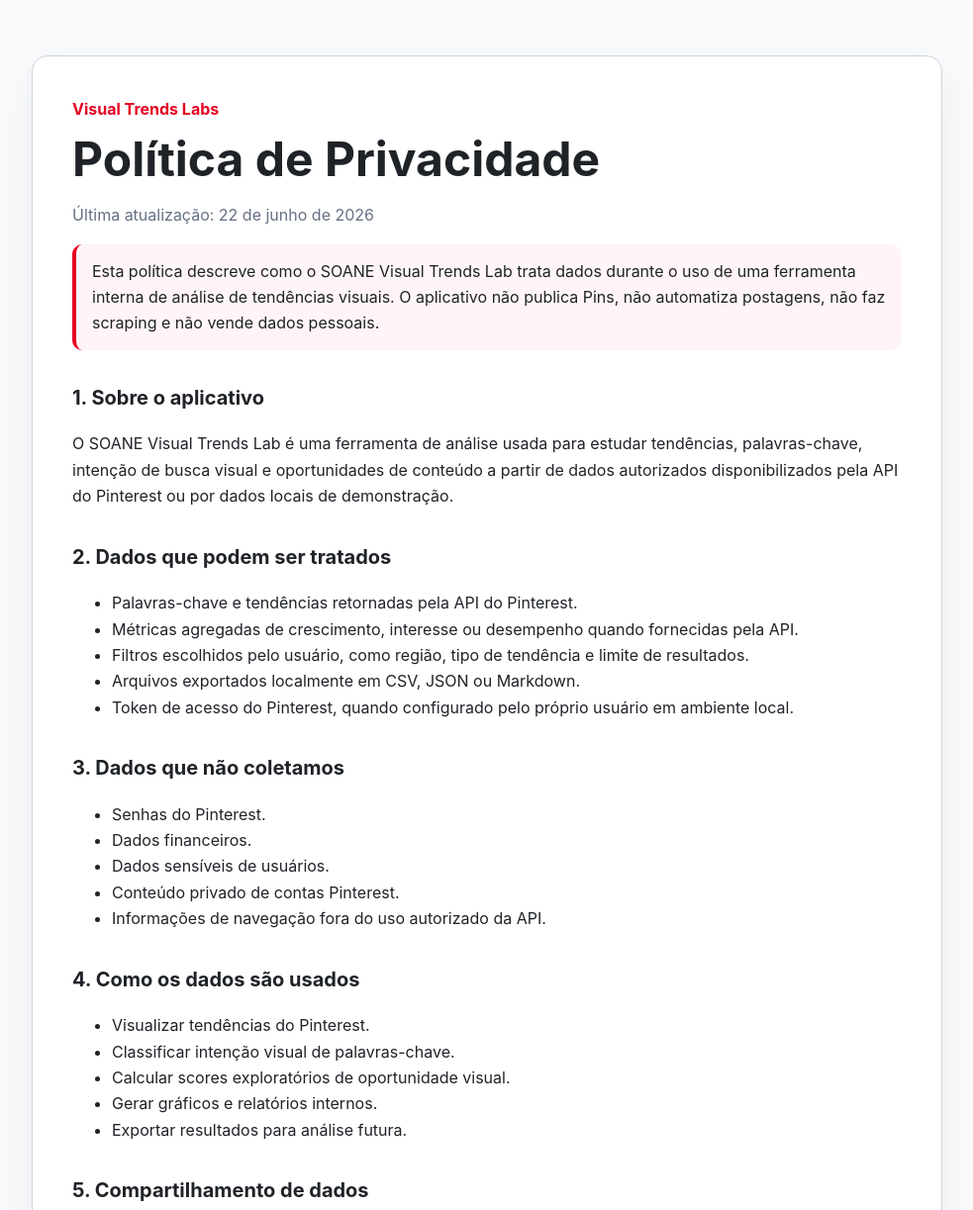
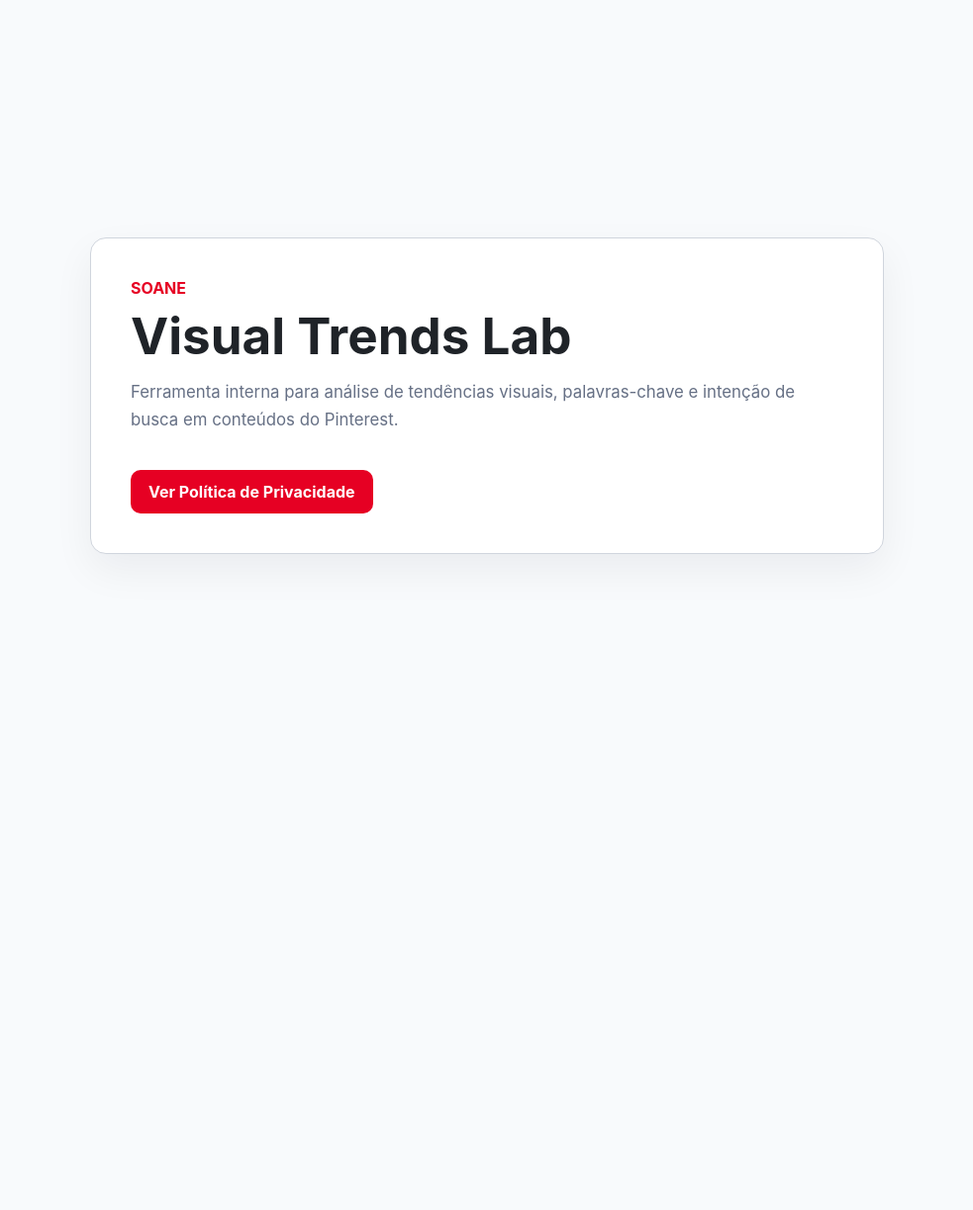
Before and after one commit to IgrMoreno/vtlabs, a plain HTML site: page index.html in a window 1280 px wide. Shown: the top 1223 px of the page at 99% size, without its empty margins (148-1131 px from the left). After the commit the page ends 800 px from the top, so only its background shows below. Drawn offline with Linux system fonts and the light colour scheme.

Commit message:
Update index.html

```diff
--- a/index.html
+++ b/index.html
@@ -3,139 +3,65 @@
   <head>
     <meta charset="utf-8" />
     <meta name="viewport" content="width=device-width, initial-scale=1" />
-    <title>Política de Privacidade - Visual Trends Labs</title>
+    <title>SOANE Visual Trends Lab</title>
     <style>
       body {
         margin: 0;
+        min-height: 100vh;
+        display: grid;
+        place-items: center;
         background: #f8fafc;
         color: #1f2328;
         font-family: Inter, -apple-system, BlinkMacSystemFont, "Segoe UI", sans-serif;
-        line-height: 1.65;
       }
       main {
-        max-width: 920px;
-        margin: 0 auto;
-        padding: 56px 20px;
-      }
-      article {
+        max-width: 720px;
+        margin: 24px;
+        padding: 40px;
         background: #fff;
         border: 1px solid #d0d5dd;
         border-radius: 16px;
-        padding: 40px;
         box-shadow: 0 16px 40px rgba(16, 24, 40, 0.06);
-      }
-      h1 {
-        margin: 0 0 8px;
-        font-size: clamp(2rem, 4vw, 3rem);
-        line-height: 1.1;
-      }
-      h2 {
-        margin-top: 32px;
-        font-size: 1.25rem;
       }
       .eyebrow {
         color: #e60023;
         font-weight: 700;
         margin-bottom: 12px;
       }
-      .muted {
+      h1 {
+        margin: 0 0 12px;
+        font-size: clamp(2rem, 5vw, 3.2rem);
+        line-height: 1.05;
+      }
+      p {
         color: #667085;
+        line-height: 1.65;
+        font-size: 1.05rem;
       }
-      .notice {
-        border-left: 4px solid #e60023;
-        background: #fff5f6;
-        padding: 14px 16px;
+      a {
+        display: inline-block;
+        margin-top: 20px;
+        padding: 12px 18px;
         border-radius: 10px;
+        background: #e60023;
+        color: #fff;
+        text-decoration: none;
+        font-weight: 700;
       }
-      footer {
-        margin-top: 32px;
-        color: #667085;
-        font-size: 0.95rem;
+      a:hover {
+        background: #c9001f;
       }
     </style>
   </head>
   <body>
     <main>
-      <article>
-        <div class="eyebrow">Visual Trends Labs</div>
-        <h1>Política de Privacidade</h1>
-        <p class="muted">Última atualização: 22 de junho de 2026</p>
-
-        <p class="notice">
-          Esta política descreve como o SOANE Visual Trends Lab trata dados durante o uso de uma ferramenta interna de análise de tendências visuais. O aplicativo não publica Pins, não automatiza postagens, não faz scraping e não vende dados pessoais.
-        </p>
-
-        <h2>1. Sobre o aplicativo</h2>
-        <p>
-          O SOANE Visual Trends Lab é uma ferramenta de análise usada para estudar tendências, palavras-chave, intenção de busca visual e oportunidades de conteúdo a partir de dados autorizados disponibilizados pela API do Pinterest ou por dados locais de demonstração.
-        </p>
-
-        <h2>2. Dados que podem ser tratados</h2>
-        <ul>
-          <li>Palavras-chave e tendências retornadas pela API do Pinterest.</li>
-          <li>Métricas agregadas de crescimento, interesse ou desempenho quando fornecidas pela API.</li>
-          <li>Filtros escolhidos pelo usuário, como região, tipo de tendência e limite de resultados.</li>
-          <li>Arquivos exportados localmente em CSV, JSON ou Markdown.</li>
-          <li>Token de acesso do Pinterest, quando configurado pelo próprio usuário em ambiente local.</li>
-        </ul>
-
-        <h2>3. Dados que não coletamos</h2>
-        <ul>
-          <li>Senhas do Pinterest.</li>
-          <li>Dados financeiros.</li>
-          <li>Dados sensíveis de usuários.</li>
-          <li>Conteúdo privado de contas Pinterest.</li>
-          <li>Informações de navegação fora do uso autorizado da API.</li>
-        </ul>
-
-        <h2>4. Como os dados são usados</h2>
-        <ul>
-          <li>Visualizar tendências do Pinterest.</li>
-          <li>Classificar intenção visual de palavras-chave.</li>
-          <li>Calcular scores exploratórios de oportunidade visual.</li>
-          <li>Gerar gráficos e relatórios internos.</li>
-          <li>Exportar resultados para análise futura.</li>
-        </ul>
-
-        <h2>5. Compartilhamento de dados</h2>
-        <p>
-          O SOANE Visual Trends Lab não vende, aluga ou compartilha dados pessoais com terceiros. Dados exportados pelo usuário ficam sob responsabilidade do próprio usuário e são destinados apenas à análise interna.
-        </p>
-
-        <h2>6. Armazenamento</h2>
-        <p>
-          O aplicativo pode salvar arquivos locais de exportação, como CSV, JSON e Markdown. O token de acesso, quando usado, deve ser armazenado pelo usuário em arquivo de ambiente local e não deve ser publicado em repositórios ou compartilhado com terceiros.
-        </p>
-
-        <h2>7. Uso da API do Pinterest</h2>
-        <p>
-          Quando configurado com um token válido, o aplicativo tenta acessar endpoints oficiais da API do Pinterest para consulta de tendências. Se a API não estiver liberada, se o token estiver ausente ou se houver erro de permissão, o aplicativo usa dados locais de demonstração.
-        </p>
-
-        <h2>8. Publicação de conteúdo</h2>
-        <p>
-          O aplicativo não cria, agenda, publica, edita ou remove Pins. Qualquer uso futuro de funcionalidades de publicação exigirá revisão desta política e consentimento adequado.
-        </p>
-
-        <h2>9. Segurança</h2>
-        <p>
-          Recomendamos que tokens, chaves e credenciais sejam mantidos em arquivos de ambiente locais, fora de repositórios públicos. O usuário é responsável por proteger suas próprias credenciais de API.
-        </p>
-
-        <h2>10. Direitos e solicitações</h2>
-        <p>
-          Caso você tenha dúvidas sobre esta política ou queira solicitar remoção de dados exportados sob controle da SOANE, entre em contato pelo canal oficial informado pela organização.
-        </p>
-
-        <h2>11. Alterações nesta política</h2>
-        <p>
-          Esta política pode ser atualizada para refletir mudanças no aplicativo, nos requisitos da API do Pinterest ou em práticas internas de privacidade.
-        </p>
-
-        <footer>
-          <strong>Contato:</strong> contato.a11@vtlabs.com.br
-        </footer>
-      </article>
+      <div class="eyebrow">SOANE</div>
+      <h1>Visual Trends Lab</h1>
+      <p>
+        Ferramenta interna para análise de tendências visuais, palavras-chave
+        e intenção de busca em conteúdos do Pinterest.
+      </p>
+      <a href="./privacy.html">Ver Política de Privacidade</a>
     </main>
   </body>
 </html>
```
